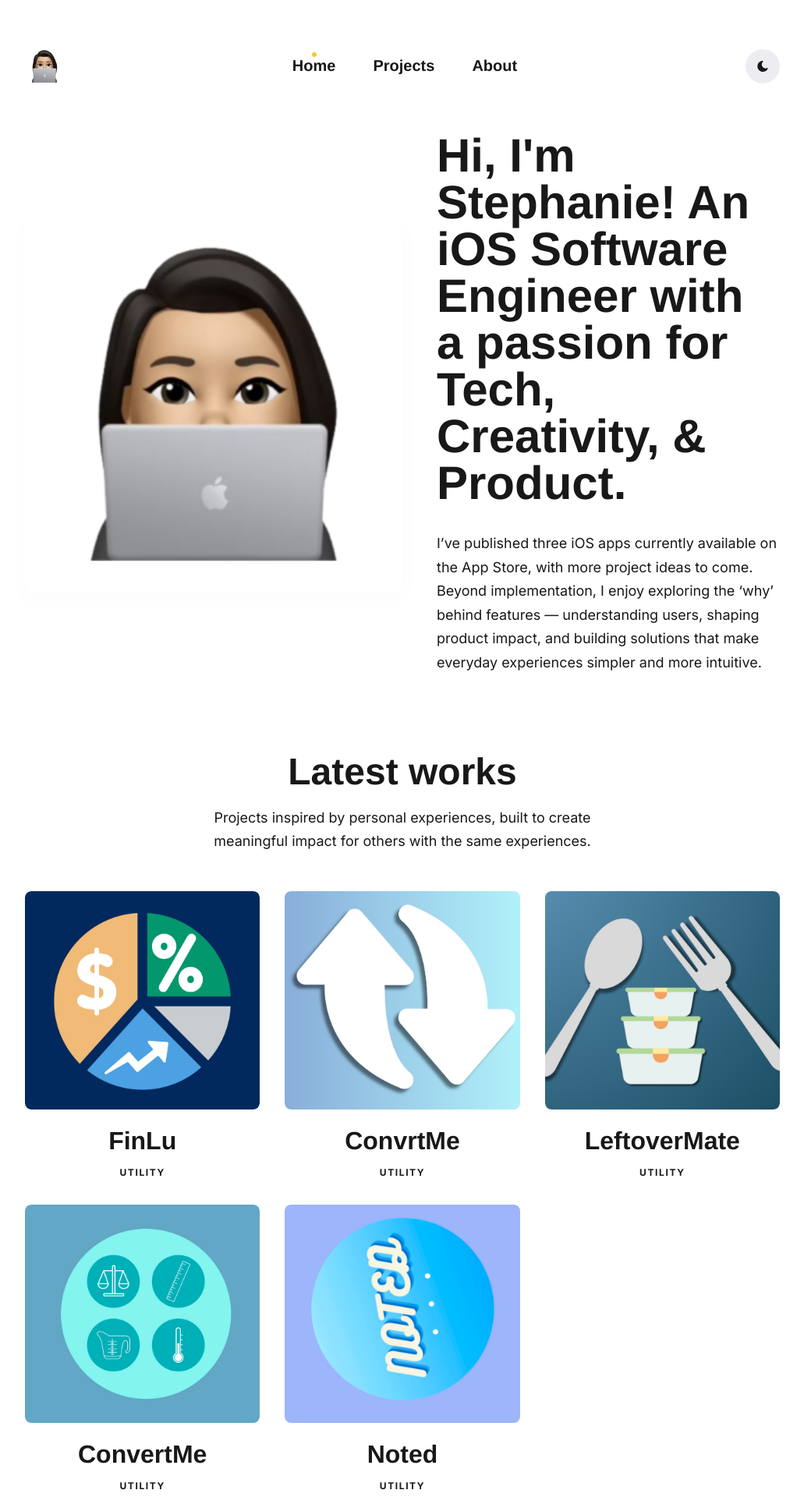
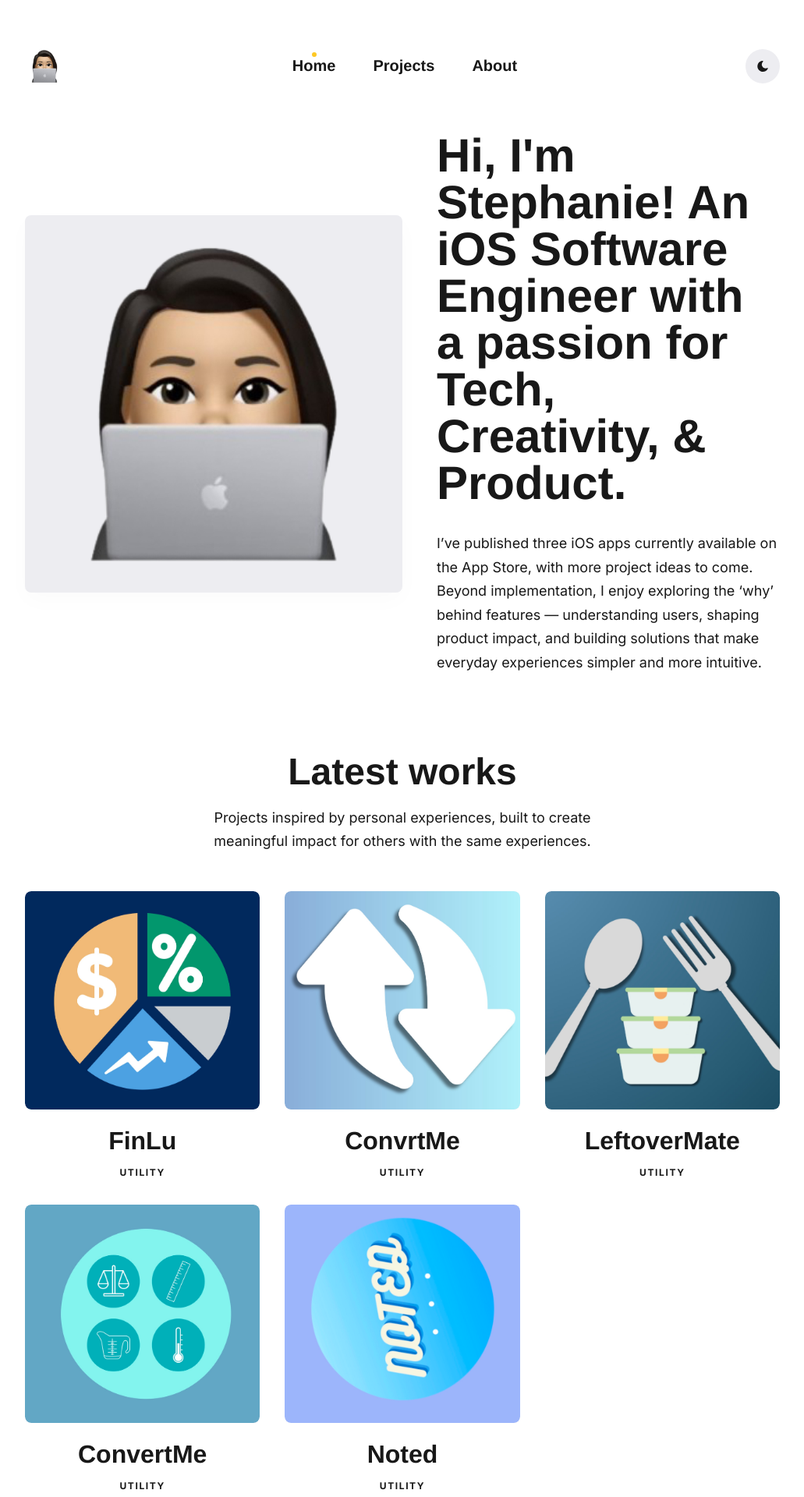
Before and after one commit to CloudSteph/CloudSteph.github.io, a Jekyll site: the page built from index.html, in a window 1280 px wide. Shown: the top 1920 px of the page at 78% size, without its empty margins (124-1155 px from the left). Built offline with Jekyll 4.4.1, drawn with Linux system fonts in a browser that asks for light colours; some web fonts are replaced.

Commit message:
Updated and changed Memoji

```diff
--- a/_data/settings.yml
+++ b/_data/settings.yml
@@ -1,7 +1,7 @@
 #-------------------------------
 # Site Settings
 title: CloudSteph
-logo: '/images/Memoji.png'
+logo: '/images/Memoji-new.png'
 description: Portfolio
 color_scheme: auto # You can choose three modes auto, light, and dark. By default, the auto mode is set, which means the user can choose the light or dark mode themself.
 
@@ -33,7 +33,7 @@ menu__settings:
 author:
   author__name: Stephanie Liew
   author__bio: I’ve published three iOS apps currently available on the App Store, with more project ideas to come. Beyond implementation, I enjoy exploring the ‘why’ behind features — understanding users, shaping product impact, and building solutions that make everyday experiences simpler and more intuitive.
-  author__avatar: '/images/Memoji.png'
+  author__avatar: '/images/Memoji-new.png'
 
 social:
 - {icon: "fa-brands fa-github", link: "https://github.com/CloudSteph"}
@@ -48,7 +48,7 @@ social:
 hero:
   hero__title: Hi, I'm Stephanie! An iOS Software Engineer with a passion for Tech, Creativity, & Product.
   hero__description: I’ve published three iOS apps currently available on the App Store, with more project ideas to come. Beyond implementation, I enjoy exploring the ‘why’ behind features — understanding users, shaping product impact, and building solutions that make everyday experiences simpler and more intuitive.
-  hero__image: '/images/Memoji.png'
+  hero__image: '/images/Memoji-new.png'
 
 
 #-------------------------------
```
Also changed, not shown: images/Memoji-new.png (added).
